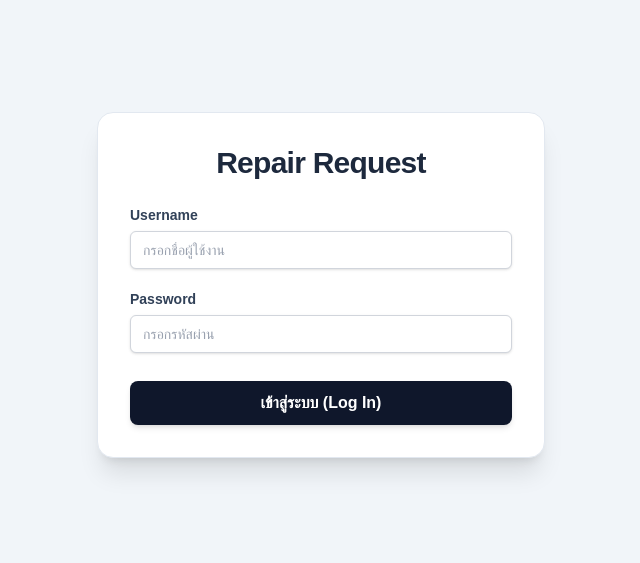
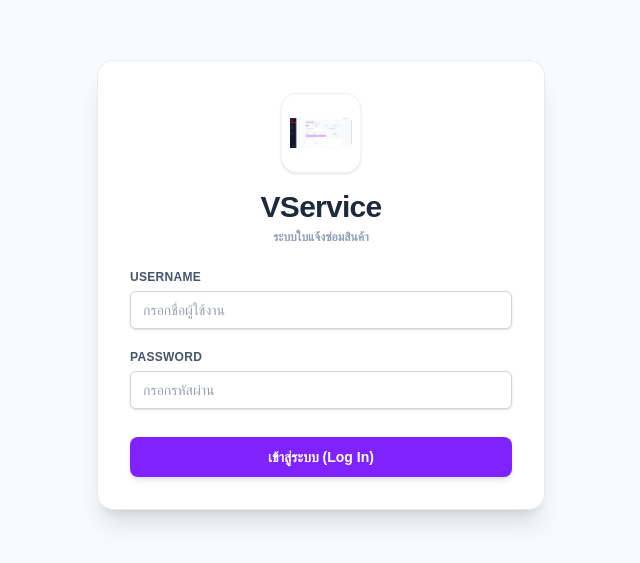
Before and after one commit to isarachootip/vservice, a Next.js app: page /login in a window 1280 px wide. Shown: the part 115-678 px from the top of the page, without its empty margins (319-959 px from the left). Built offline with nearby package versions, Linux system fonts and the light colour scheme.

Commit message:
feat: brand the login page with VService logo and violet theme

```diff
--- a/src/app/login/page.tsx
+++ b/src/app/login/page.tsx
@@ -2,6 +2,7 @@
 
 import { useState } from "react";
 import { useRouter } from "next/navigation";
+import Image from "next/image";
 
 export default function LoginPage() {
   const router = useRouter();
@@ -42,21 +43,37 @@ export default function LoginPage() {
   };
 
   return (
-    <main className="flex min-h-screen items-center justify-center bg-slate-100">
-      <div className="w-full max-w-md p-8 rounded-2xl shadow-xl bg-white border border-slate-200">
-        <h2 className="text-3xl font-extrabold mb-6 text-center text-slate-800 tracking-tight">
-          Repair Request
-        </h2>
+    <main className="flex min-h-screen items-center justify-center bg-slate-50 p-4">
+      <div className="w-full max-w-md p-8 rounded-2xl shadow-xl bg-white border border-slate-200/80 flex flex-col items-center">
+        {/* Brand Logo and Title */}
+        <div className="flex flex-col items-center mb-6 text-center">
+          <div className="w-20 h-20 p-2 bg-white rounded-2xl border border-slate-100 shadow-sm flex items-center justify-center mb-4">
+            <Image
+              src="/images/logo_vrepair.png"
+              alt="VService Logo"
+              width={70}
+              height={70}
+              priority
+              className="object-contain"
+            />
+          </div>
+          <h2 className="text-3xl font-extrabold text-slate-800 tracking-tight">
+            VService
+          </h2>
+          <p className="text-xs font-semibold text-slate-400 mt-1">
+            ระบบใบแจ้งซ่อมสินค้า
+          </p>
+        </div>
 
-        <form className="space-y-5" onSubmit={handleLogin}>
+        <form className="space-y-5 w-full" onSubmit={handleLogin}>
           <div>
-            <label className="block mb-1.5 text-sm font-semibold text-slate-700">
+            <label className="block mb-1.5 text-xs font-bold text-slate-600 uppercase tracking-wide">
               Username
             </label>
             <input
               type="text"
               name="username"
-              className="input-base focus:ring-2 focus:ring-slate-900 focus:border-slate-900"
+              className="input-base focus:ring-2 focus:ring-violet-500 focus:border-violet-500 text-sm"
               required
               disabled={loading}
               placeholder="กรอกชื่อผู้ใช้งาน"
@@ -64,13 +81,13 @@ export default function LoginPage() {
           </div>
 
           <div>
-            <label className="block mb-1.5 text-sm font-semibold text-slate-700">
+            <label className="block mb-1.5 text-xs font-bold text-slate-600 uppercase tracking-wide">
               Password
             </label>
             <input
               type="password"
               name="password"
-              className="input-base focus:ring-2 focus:ring-slate-900 focus:border-slate-900"
+              className="input-base focus:ring-2 focus:ring-violet-500 focus:border-violet-500 text-sm"
               required
               disabled={loading}
               placeholder="กรอกรหัสผ่าน"
@@ -78,14 +95,14 @@ export default function LoginPage() {
           </div>
 
           {error && (
-            <p className="text-red-600 text-sm font-medium">{error}</p>
+            <p className="text-red-600 text-xs font-semibold bg-red-50 border border-red-100 rounded-lg p-2.5 text-center">{error}</p>
           )}
 
           <div className="text-center pt-2">
             <button
               type="submit"
               disabled={loading}
-              className="w-full bg-slate-900 hover:bg-slate-800 text-white font-semibold py-2.5 px-4 rounded-lg shadow-md hover:shadow-lg transition-all duration-200 disabled:opacity-50 disabled:cursor-not-allowed"
+              className="w-full bg-violet-600 hover:bg-violet-500 text-white font-bold py-2.5 px-4 rounded-lg shadow-md hover:shadow-lg transition-all duration-200 disabled:opacity-50 disabled:cursor-not-allowed text-sm"
             >
               {loading ? "กำลังเข้าสู่ระบบ..." : "เข้าสู่ระบบ (Log In)"}
             </button>
```
